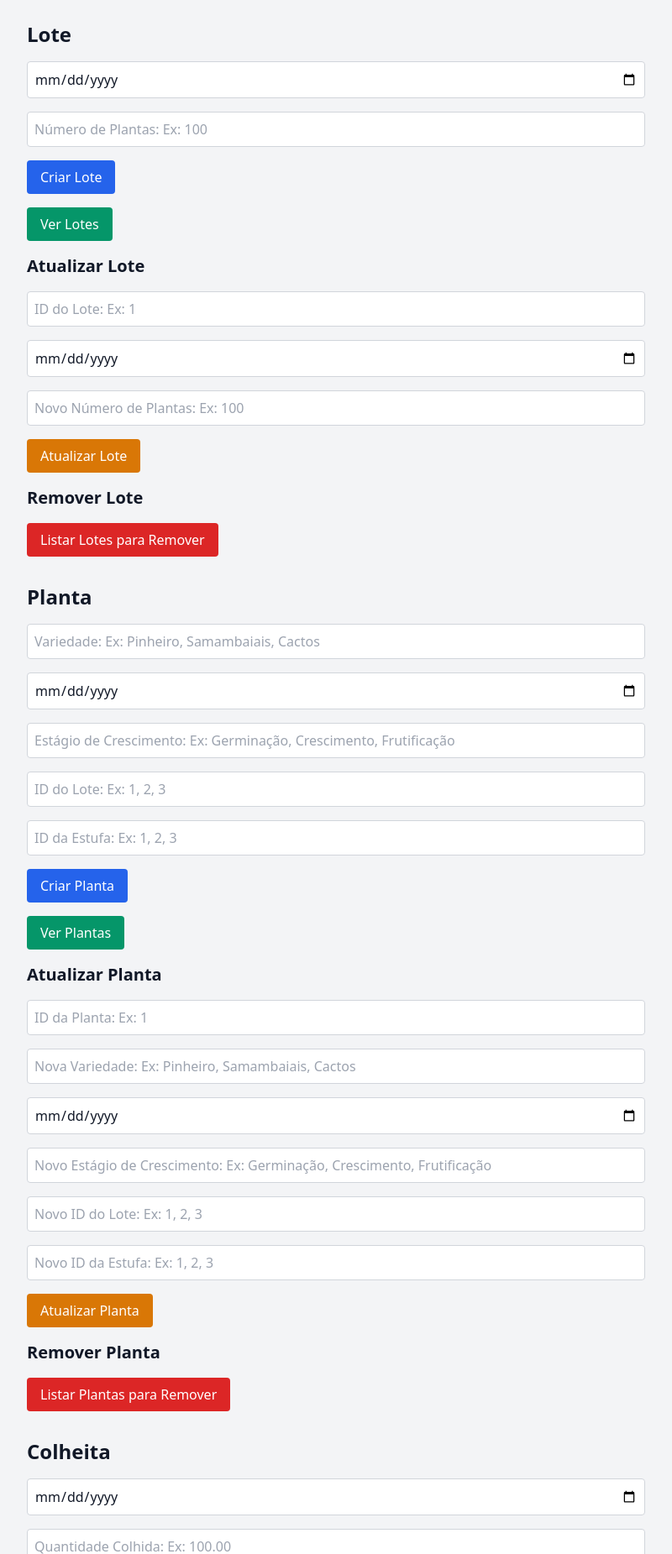
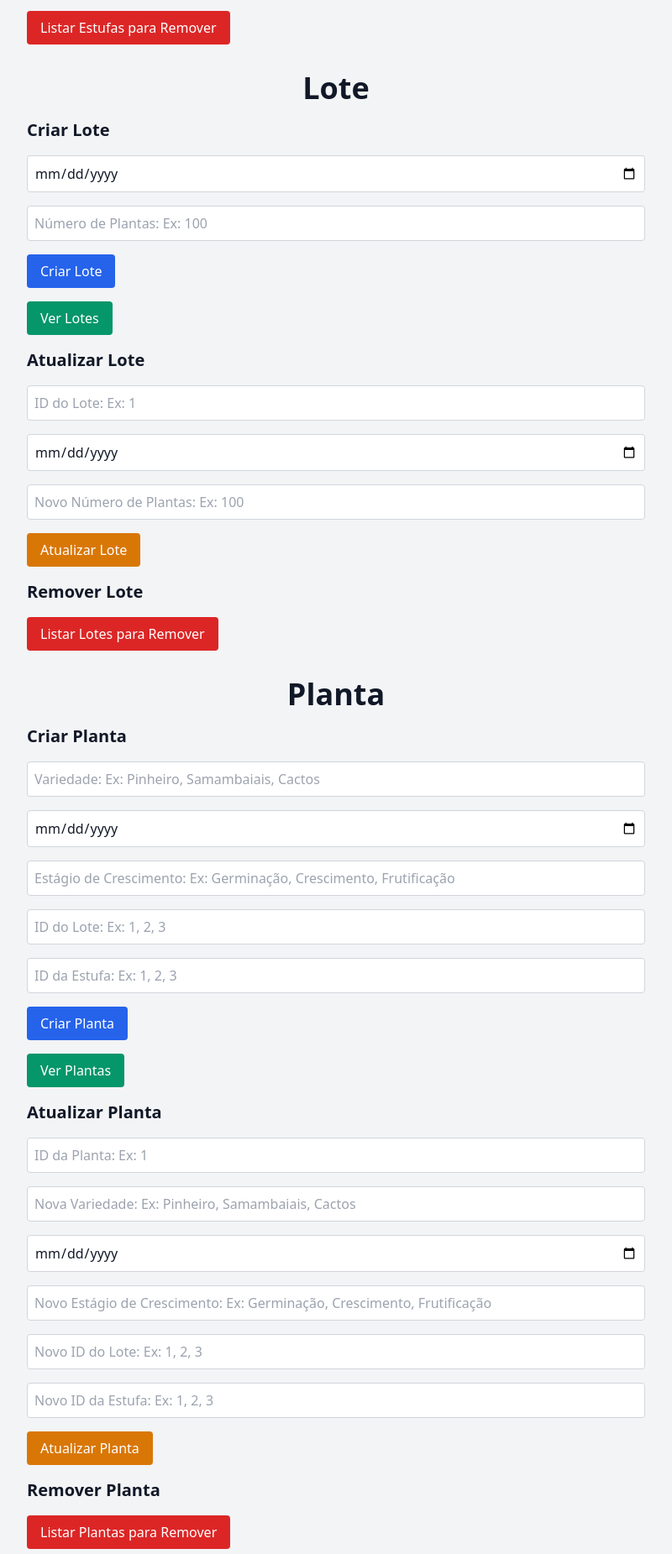
Before and after one commit to kirz4/Banco_De_Dados_Fazenda, an Electron app: page index.html in a window 800 px wide. Shown: the part 949-2800 px from the top of the page at 84% size. Drawn offline with nearby package versions, Linux system fonts and the light colour scheme.

Commit message:
detalhes de css

```diff
--- a/index.html
+++ b/index.html
@@ -17,7 +17,8 @@
 
       <!-- Seção de Estufa -->
       <div class="mb-8">
-        <h2 class="text-2xl font-semibold mb-4">Estufa</h2>
+        <h2 class="text-4xl font-semibold mb-4 text-center mt-8">Estufa</h2>
+        <h3 class="text-xl font-semibold mb-4 mt-4">Criar Estufa</h3>
         <form id="estufaForm" class="space-y-4">
           <input
             type="text"
@@ -114,7 +115,8 @@
 
       <!-- Seção de Lote -->
       <div class="mb-8 mt-8">
-        <h2 class="text-2xl font-semibold mb-4">Lote</h2>
+        <h2 class="text-4xl font-semibold mb-4 text-center mt-8">Lote</h2>
+        <h3 class="text-xl font-semibold mb-4 mt-4">Criar Lote</h3>
         <form id="loteForm" class="space-y-4">
           <input
             type="date"
@@ -187,7 +189,8 @@
 
       <!-- Seção de Planta -->
       <div class="mb-8">
-        <h2 class="text-2xl font-semibold mb-4">Planta</h2>
+        <h2 class="text-4xl font-semibold mb-4 text-center mt-8">Planta</h2>
+        <h3 class="text-xl font-semibold mb-4 mt-4">Criar Planta</h3>
         <form id="plantaForm" class="space-y-4">
           <input
             type="text"
@@ -296,7 +299,8 @@
 
       <!-- Seção de Colheita -->
       <div class="mb-8">
-        <h2 class="text-2xl font-semibold mb-4">Colheita</h2>
+        <h2 class="text-4xl font-semibold mb-4 text-center mt-8">Colheita</h2>
+        <h3 class="text-xl font-semibold mb-4 mt-4">Criar Colheita</h3>
         <form id="colheitaForm" class="space-y-4">
           <input
             type="date"
```
